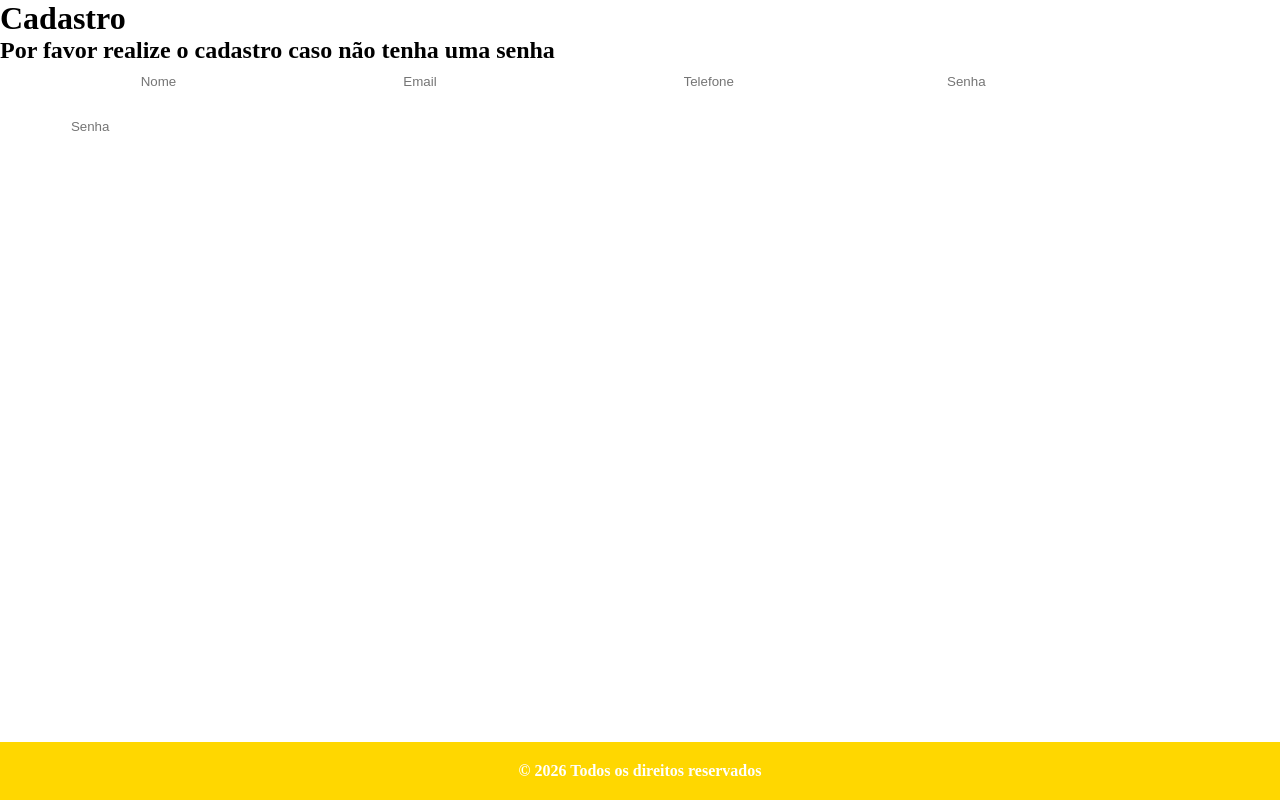
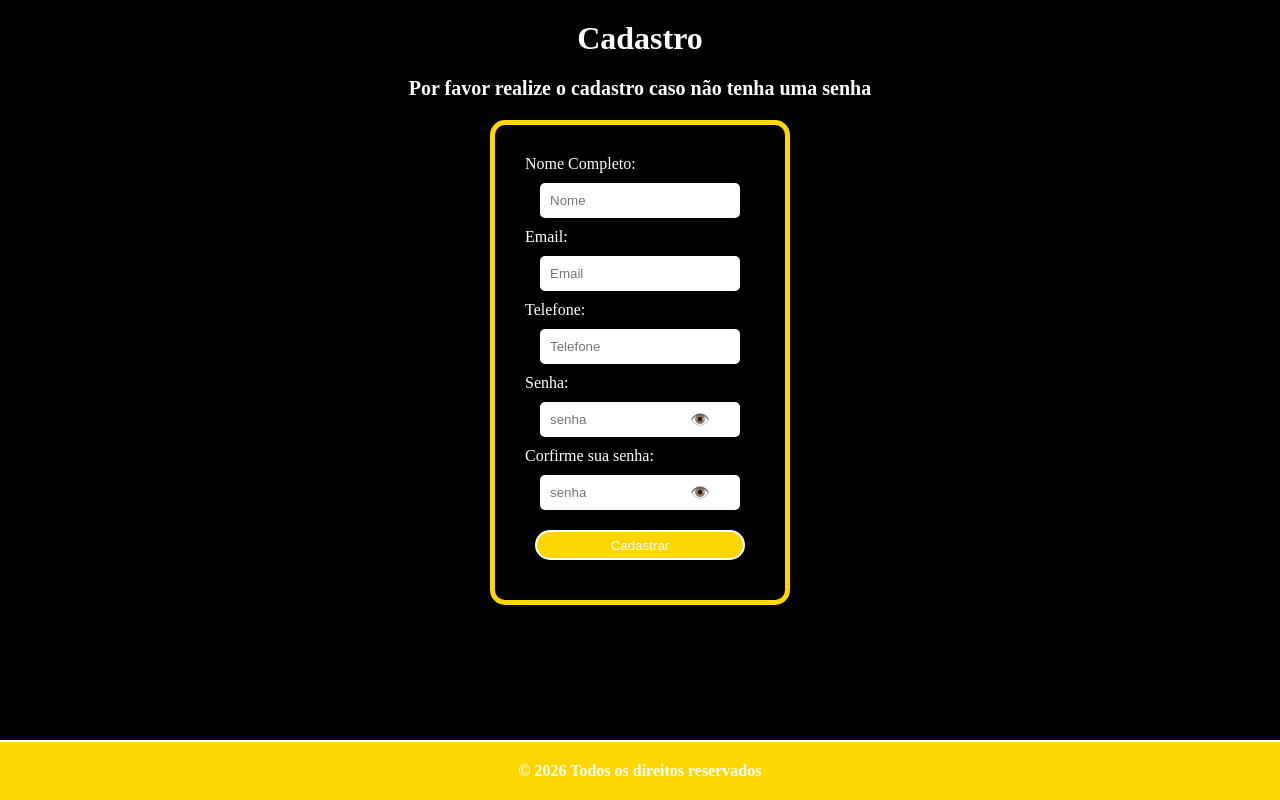
Before and after one commit to Ryang114/gerenciador-barbearia-frontend, a React app: page /cadastro in a window 1280 px wide. Built offline with nearby package versions, Linux system fonts and the light colour scheme; the HTML template or start-up script is replaced by a standard one.

Commit message:
Elaborando a pagina de cadastro

```diff
--- a/src/pages/cadastro.css
+++ b/src/pages/cadastro.css
@@ -0,0 +1,63 @@
+.cadastro_container {
+  align-items: center;
+  display: flex;
+  justify-content: flex-start;
+  flex-direction: column;
+  min-height: 100vh;
+  background-color: var(--primary-color);
+
+}
+
+.cadastro-cabecalho {
+  color: var(--secondary-color);
+  font-size: 30px;
+  font-weight: bold;
+  padding-bottom: 20px;
+
+}
+
+.titulo_cadastro {
+  color: var(--secondary-color);
+  margin-top: 20px;
+  text-align: center;
+
+}
+
+.subtitulo_cadastro {
+  color: var(--secondary-color);
+  font-size: 20px;
+  margin-top: 20px;
+}
+
+.cadastro-form {
+  border: 5px solid var(--terciary-color);
+  border-radius: 15px;
+  background-color: var(--primary-color);
+  display: flex;
+  flex-direction: column;
+  justify-content: center;
+  margin: auto 0;
+  margin-top: 20px;
+  padding: 30px;
+  width: 300px;
+  box-sizing: border-box;
+}
+
+span {
+  align-items: right;
+  justify-content: right;
+  color: var(--secondary-color);
+  padding-bottom: 10px;
+  padding-right: 20px;
+}
+
+input {
+  background-color: var(--secondary-color);
+  margin: 0 auto 10px auto;
+  padding: 10px;
+  border-radius: 5px;
+  border: none;
+  width: 200px;
+  box-sizing: border-box;
+  outline: none;
+}
--- a/src/pages/cadastro.jsx
+++ b/src/pages/cadastro.jsx
@@ -1,3 +1,5 @@
+import InputSenha from "../components/inputsenha"
+import Botao from "../components/Botao"
 import Footer from "../components/footer"
 import "./cadastro.css"
 function Cadastro() {
@@ -7,7 +9,7 @@ function Cadastro() {
                 <h1 className="titulo_cadastro">Cadastro</h1>
                 <h2 className="subtitulo_cadastro">Por favor realize o cadastro caso não tenha uma senha</h2>
             </header>
-            <form className="casdastro-form">
+            <form className="cadastro-form">
                 <span>Nome Completo:</span>
                 <input type="text" placeholder="Nome"/>
                 <span>Email:</span>
@@ -15,9 +17,10 @@ function Cadastro() {
                 <span>Telefone:</span>
                 <input type="tel"  placeholder="Telefone"/>
                 <span>Senha:</span>
-                <input type="password" placeholder="Senha" />
+                <InputSenha />
                 <span>Corfirme sua senha:</span>
-                <input type="password" placeholder="Senha" />
+                <InputSenha />
+                <Botao texto= "Cadastrar" type ="submit" />
             </form>
             <Footer />
         </main>
```
